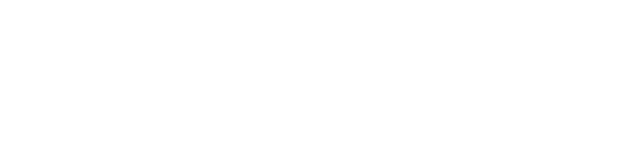
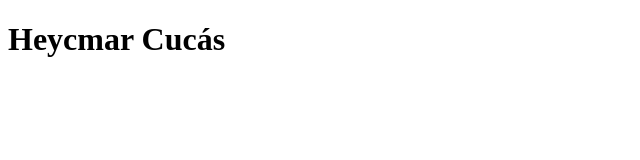
Before and after one commit to Heycmar/heycmar, a plain HTML site: page index.html in a window 1280 px wide. Shown: the whole page, without its empty margins (0-640 px from the left). Drawn offline with Linux system fonts and the light colour scheme.

Commit message:
Segundo Commit

```diff
--- a/index.html
+++ b/index.html
@@ -7,6 +7,6 @@
     <title>Document</title>
 </head>
 <body>
-
+    <h1>Heycmar Cucás</h1>
 </body>
 </html>
```
